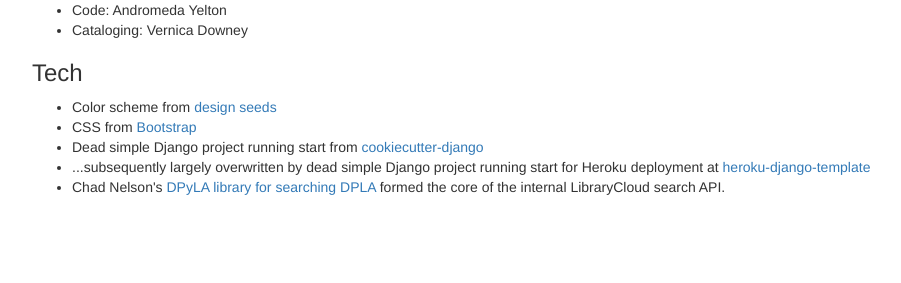
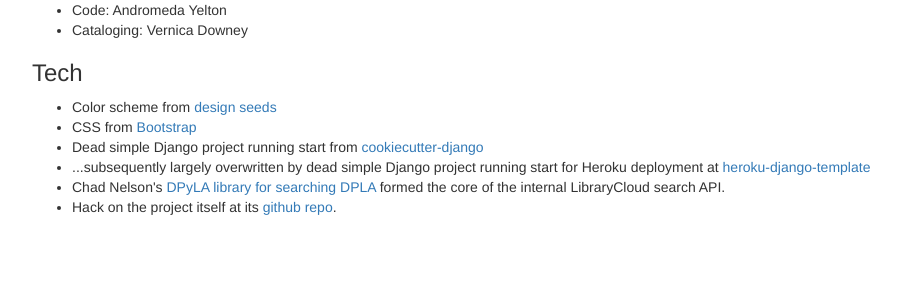
Before and after one commit to thatandromeda/librarycloud, a Django app: page /about/ in a window 1280 px wide. Shown: the part 517-800 px from the top of the page, without its empty margins (38-939 px from the left). Run offline with Django 3.2, Linux system fonts and the light colour scheme; some libraries are stand-ins or nearby versions.

Commit message:
bibliotechy pointed out there was no github link and he was right

```diff
--- a/librarycloud/templates/pages/about.html
+++ b/librarycloud/templates/pages/about.html
@@ -53,6 +53,7 @@
     <li>Dead simple Django project running start from <a href="https://github.com/pydanny/cookiecutter-django">cookiecutter-django</a></li>
     <li>...subsequently largely overwritten by dead simple Django project running start for Heroku deployment at <a href="https://github.com/heroku/heroku-django-template">heroku-django-template</a></li>
     <li>Chad Nelson's <a href="https://github.com/bibliotechy/DPyLA">DPyLA library for searching DPLA</a> formed the core of the internal LibraryCloud search API.</li>
+    <li>Hack on the project itself at its <a href="https://github.com/thatandromeda/librarycloud">github repo</a>.</li>
   </ul>
 
 {% endblock %}
```
